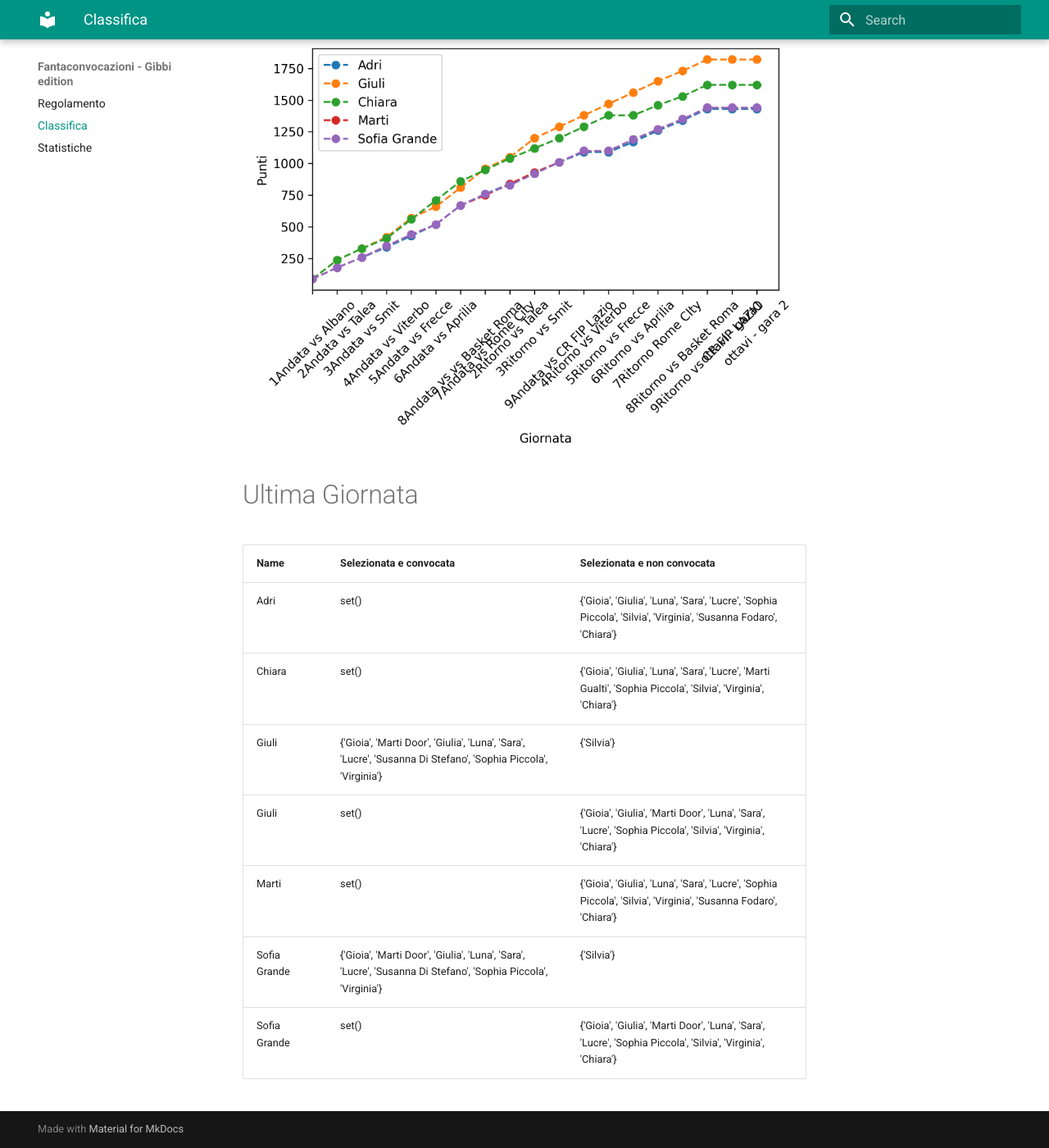
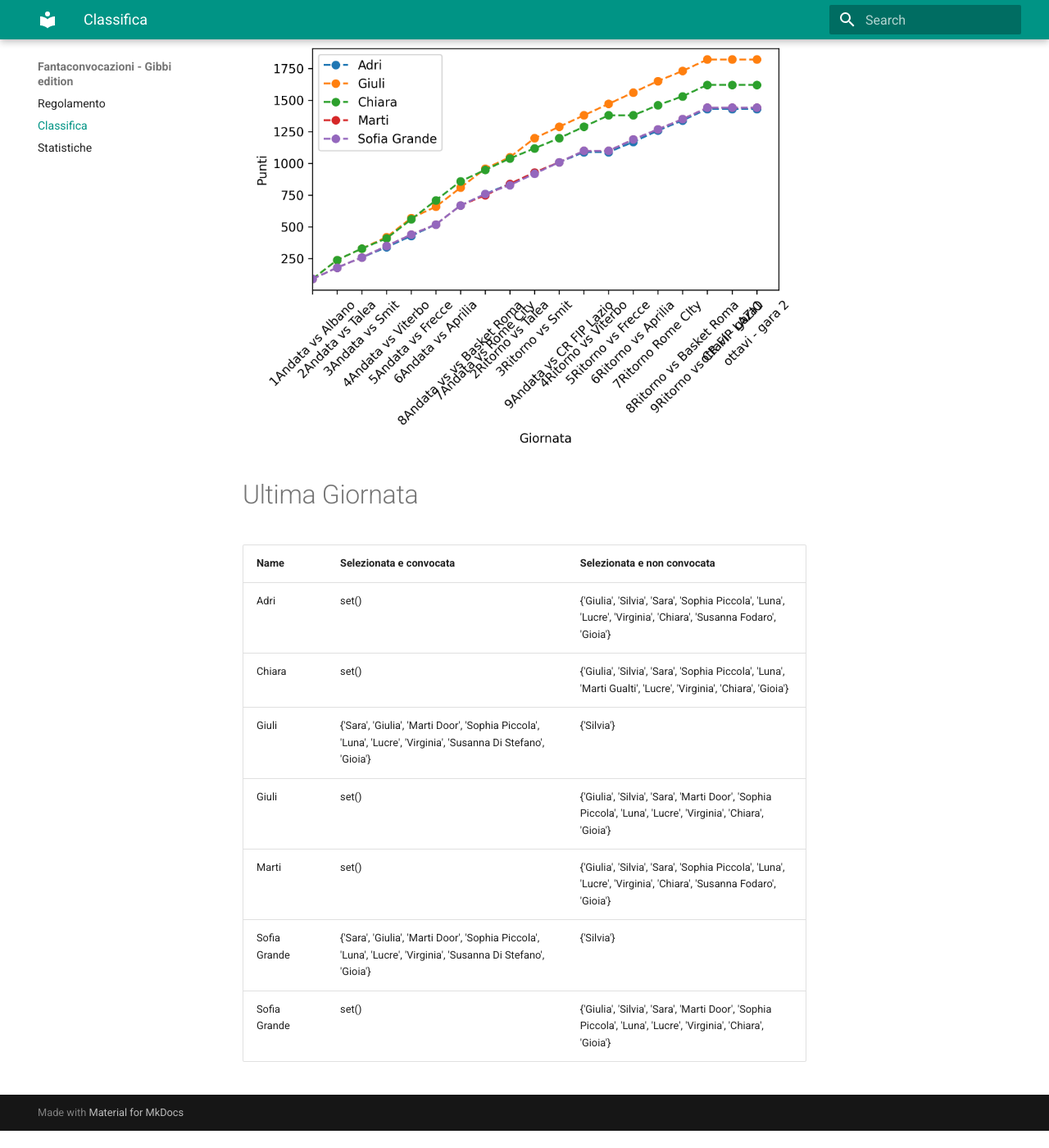
Before and after one commit to martinig94/fantagibbi, an MkDocs documentation site: the page built from docs/Classifica.md, in a window 1280 px wide and 1400 px high, scrolled down 565 px. Shown: the whole window at 82% size. Built offline with MkDocs 1.6.1 and Material for MkDocs 9.7.7, drawn with Linux system fonts in a browser that asks for light colours; after the commit the page ends 1944 px from its top, so only the background shows below that.

Commit message:
Auto-update from main.py

```diff
--- a/docs/Classifica.md
+++ b/docs/Classifica.md
@@ -18,11 +18,11 @@
 <!-- START_TABLE CORRECT -->
 | Name         | Selezionata e convocata                                                                                        | Selezionata e non convocata                                                                                      |
 |:-------------|:---------------------------------------------------------------------------------------------------------------|:-----------------------------------------------------------------------------------------------------------------|
-| Adri         | set()                                                                                                          | {'Gioia', 'Giulia', 'Luna', 'Sara', 'Lucre', 'Sophia Piccola', 'Silvia', 'Virginia', 'Susanna Fodaro', 'Chiara'} |
-| Chiara       | set()                                                                                                          | {'Gioia', 'Giulia', 'Luna', 'Sara', 'Lucre', 'Marti Gualti', 'Sophia Piccola', 'Silvia', 'Virginia', 'Chiara'}   |
-| Giuli        | {'Gioia', 'Marti Door', 'Giulia', 'Luna', 'Sara', 'Lucre', 'Susanna Di Stefano', 'Sophia Piccola', 'Virginia'} | {'Silvia'}                                                                                                       |
-| Giuli        | set()                                                                                                          | {'Gioia', 'Giulia', 'Marti Door', 'Luna', 'Sara', 'Lucre', 'Sophia Piccola', 'Silvia', 'Virginia', 'Chiara'}     |
-| Marti        | set()                                                                                                          | {'Gioia', 'Giulia', 'Luna', 'Sara', 'Lucre', 'Sophia Piccola', 'Silvia', 'Virginia', 'Susanna Fodaro', 'Chiara'} |
-| Sofia Grande | {'Gioia', 'Marti Door', 'Giulia', 'Luna', 'Sara', 'Lucre', 'Susanna Di Stefano', 'Sophia Piccola', 'Virginia'} | {'Silvia'}                                                                                                       |
-| Sofia Grande | set()                                                                                                          | {'Gioia', 'Giulia', 'Marti Door', 'Luna', 'Sara', 'Lucre', 'Sophia Piccola', 'Silvia', 'Virginia', 'Chiara'}     |
+| Adri         | set()                                                                                                          | {'Giulia', 'Silvia', 'Sara', 'Sophia Piccola', 'Luna', 'Lucre', 'Virginia', 'Chiara', 'Susanna Fodaro', 'Gioia'} |
+| Chiara       | set()                                                                                                          | {'Giulia', 'Silvia', 'Sara', 'Sophia Piccola', 'Luna', 'Marti Gualti', 'Lucre', 'Virginia', 'Chiara', 'Gioia'}   |
+| Giuli        | {'Sara', 'Giulia', 'Marti Door', 'Sophia Piccola', 'Luna', 'Lucre', 'Virginia', 'Susanna Di Stefano', 'Gioia'} | {'Silvia'}                                                                                                       |
+| Giuli        | set()                                                                                                          | {'Giulia', 'Silvia', 'Sara', 'Marti Door', 'Sophia Piccola', 'Luna', 'Lucre', 'Virginia', 'Chiara', 'Gioia'}     |
+| Marti        | set()                                                                                                          | {'Giulia', 'Silvia', 'Sara', 'Sophia Piccola', 'Luna', 'Lucre', 'Virginia', 'Chiara', 'Susanna Fodaro', 'Gioia'} |
+| Sofia Grande | {'Sara', 'Giulia', 'Marti Door', 'Sophia Piccola', 'Luna', 'Lucre', 'Virginia', 'Susanna Di Stefano', 'Gioia'} | {'Silvia'}                                                                                                       |
+| Sofia Grande | set()                                                                                                          | {'Giulia', 'Silvia', 'Sara', 'Marti Door', 'Sophia Piccola', 'Luna', 'Lucre', 'Virginia', 'Chiara', 'Gioia'}     |
 <!-- END_TABLE CORRECT -->
```
